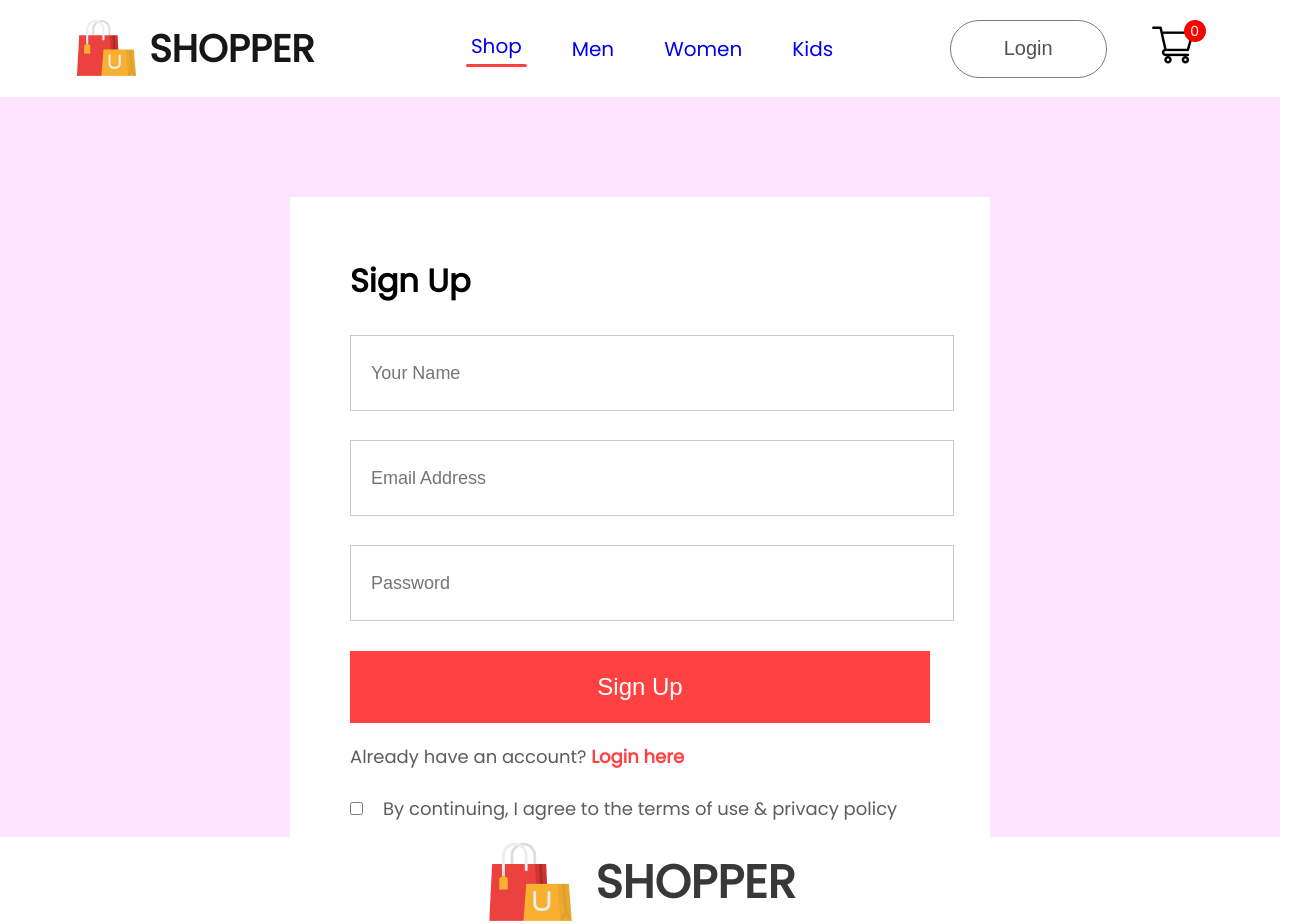
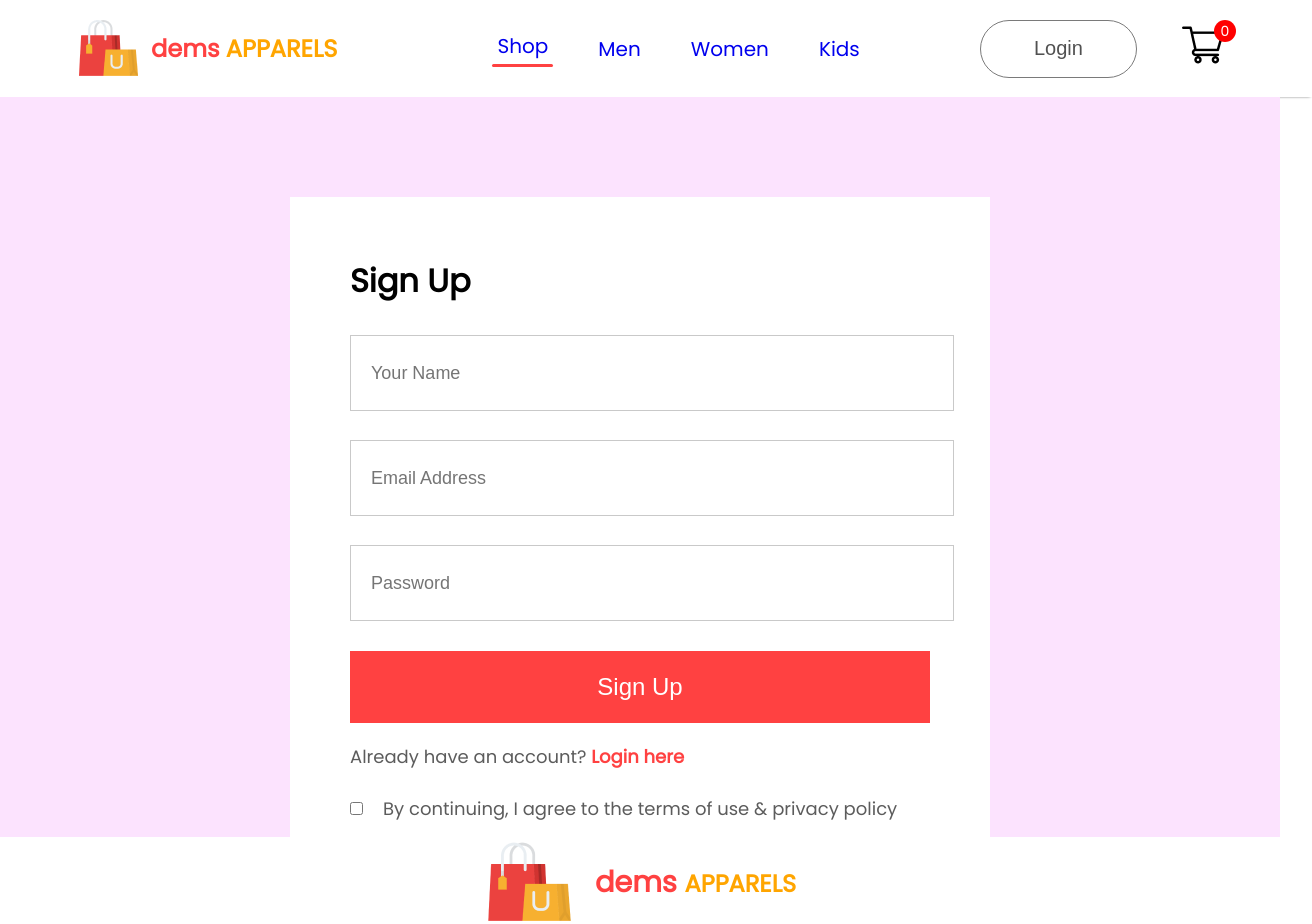
Before and after one commit to codexNature/E-Commerce, a React (Create React App) app: page /login in a window 1280 px wide. Shown: the top 924 px of the page, 1312 px wide, since content can reach past the window. Built offline with nearby package versions, Linux system fonts and the light colour scheme.

Commit message:
update dem apparels

```diff
--- a/public/index.html
+++ b/public/index.html
@@ -18,6 +18,9 @@
     <link rel="preconnect" href="https://fonts.googleapis.com">
     <link rel="preconnect" href="https://fonts.gstatic.com" crossorigin>
     <link href="https://fonts.googleapis.com/css2?family=Poppins&display=swap" rel="stylesheet">
+    <link rel="preconnect" href="https://fonts.googleapis.com">
+    <link rel="preconnect" href="https://fonts.gstatic.com" crossorigin>
+    <link href="https://fonts.googleapis.com/css2?family=Merienda:wght@700&family=Poppins&display=swap" rel="stylesheet">
     <!--
       Notice the use of %PUBLIC_URL% in the tags above.
       It will be replaced with the URL of the `public` folder during the build.
--- a/src/Components/Footer/Footer.css
+++ b/src/Components/Footer/Footer.css
@@ -11,9 +11,19 @@
   gap: 20px;
 }
 .footer-logo p{
-  color: #383838;
-  font-size: 46px;
-  font-weight: 700;
+  color: #171717;
+  font-size: 1.8rem;
+  font-weight: 600;
+  color: #FF4141;
+  font-family: 'Merienda', cursive;
+  font-family: 'Poppins', sans-serif;
+}
+.footer-logo p span {
+  color: orange;
+  font-size: 1.5rem;
+  font-weight: 600;
+  font-family: 'Merienda', cursive;
+  font-family: 'Poppins', sans-serif;
 }
 .footer-links {
   display: flex;
--- a/src/Components/Footer/Footer.jsx
+++ b/src/Components/Footer/Footer.jsx
@@ -10,7 +10,7 @@ const Footer = () => {
     <div className='footer'>
       <div className="footer-logo">
       <img src={footer_logo} alt="Logo" />
-      <p>SHOPPER</p>
+      <p>dems <span>APPARELS</span> </p>
       </div>
       <ul className="footer-links">
         <li>Company</li>
--- a/src/Components/Navbar/Navbar.css
+++ b/src/Components/Navbar/Navbar.css
@@ -3,6 +3,7 @@
   justify-content: space-around;
   padding: 16px;
   box-shadow: 0 1px 3px -2px black;
+  width: 100vw
 }
 
 .nav-logo{
@@ -12,8 +13,24 @@
 }
 .nav-logo p{
   color: #171717;
-  font-size: 38px;
+  font-size: 1.5rem;
   font-weight: 600;
+  color: #FF4141;
+  font-family: 'Merienda', cursive;
+  font-family: 'Poppins', sans-serif;
+}
+.nav-logo p span{
+    color: orange;
+    font-size: 1.5rem;
+    font-weight: 600;
+    font-family: 'Merienda', cursive;
+    font-family: 'Poppins', sans-serif;
+  }
+
+.nav-name{
+  text-decoration: none;
+  font-family: 'Merienda', cursive;
+  font-family: 'Poppins', sans-serif;
 }
 .nav-menu{
   display: flex;
--- a/src/Components/Navbar/Navbar.jsx
+++ b/src/Components/Navbar/Navbar.jsx
@@ -15,8 +15,9 @@ const Navbar = () => {
     <div className='navbar'>
       <div className='nav-logo'>
         <img src={logo} alt=""/>
-        <p>SHOPPER</p>
+      <Link className='nav-name' to={'/'}> <p>dems <span>APPARELS</span> </p></Link>
       </div>
+
         <ul className='nav-menu'>
         <li onClick={() => { setMenu("shop")}}><Link style={{ textDecoration: "none"}} to='/'>Shop</Link>{menu==="shop"?<hr/>:<></>}</li>
         <li onClick={() => { setMenu("mens") }}><Link style={{ textDecoration: "none" }} to='/mens'>Men</Link>{menu==="mens"?<hr/>:<></>}</li>
```
Also changed, not shown: 1 other file (tests, documents, lock files or other folders).
